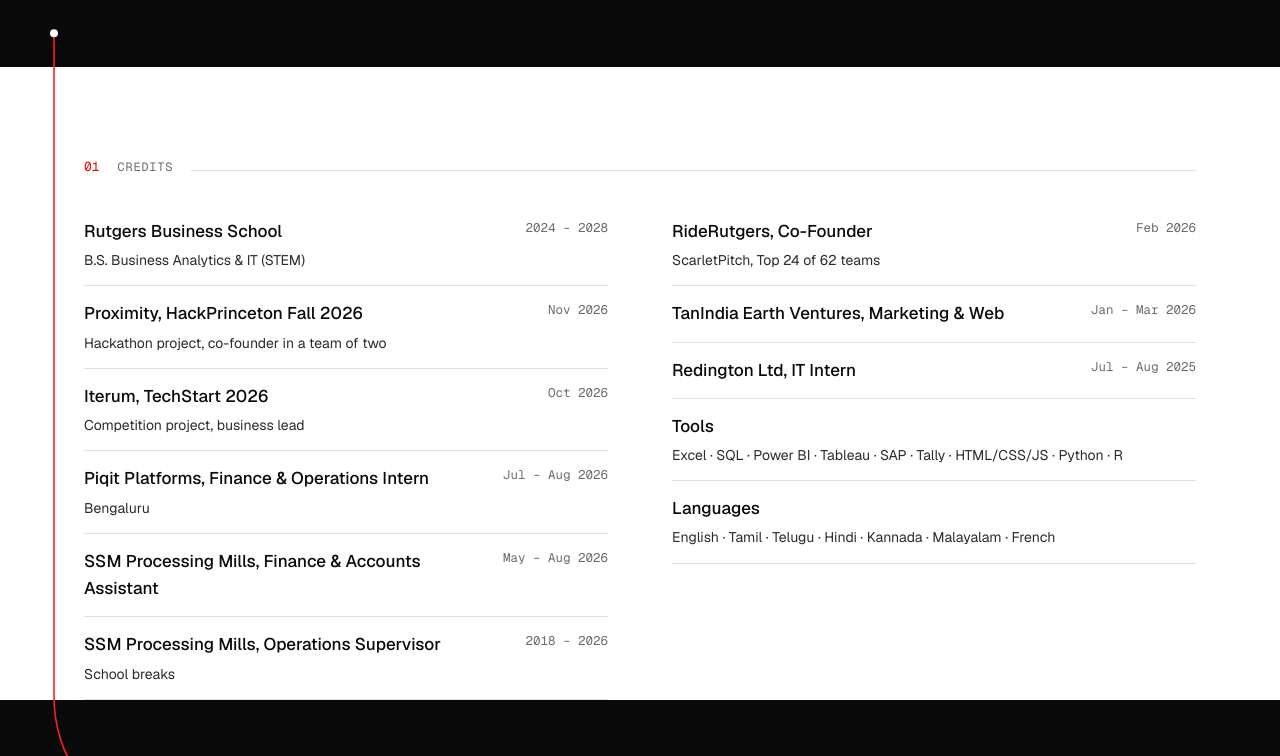
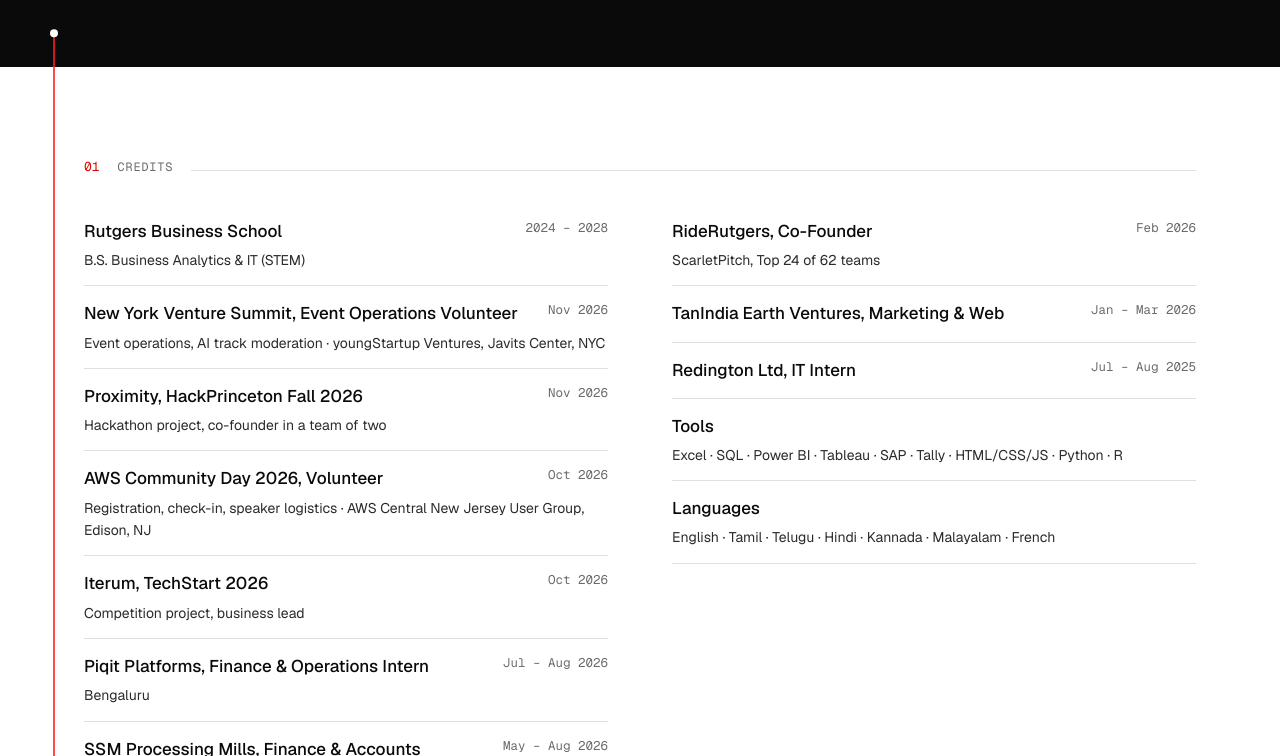
Before and after one commit to SushantElango/SushantElango.github.io, a plain HTML site: page credits.html in a window 1280 px wide. Shown: the part 346-1102 px from the top of the page. Drawn offline with nearby package versions, Linux system fonts and the light colour scheme.

Commit message:
Resume: add two volunteer entries (NY Venture Summit, AWS Community Day)
Co-Authored-By: Claude Opus 5.5 <noreply@anthropic.com>

```diff
--- a/credits.html
+++ b/credits.html
@@ -57,7 +57,9 @@
     <div class="credits reveal">
       <div>
         <div class="credit"><b>Rutgers Business School</b><span>2024 – 2028</span><small>B.S. Business Analytics &amp; IT (STEM)</small></div>
+        <div class="credit"><b>New York Venture Summit, Event Operations Volunteer</b><span>Nov 2026</span><small>Event operations, AI track moderation · youngStartup Ventures, Javits Center, NYC</small></div>
         <div class="credit"><b>Proximity, HackPrinceton Fall 2026</b><span>Nov 2026</span><small>Hackathon project, co-founder in a team of two</small></div>
+        <div class="credit"><b>AWS Community Day 2026, Volunteer</b><span>Oct 2026</span><small>Registration, check-in, speaker logistics · AWS Central New Jersey User Group, Edison, NJ</small></div>
         <div class="credit"><b>Iterum, TechStart 2026</b><span>Oct 2026</span><small>Competition project, business lead</small></div>
         <div class="credit"><b>Piqit Platforms, Finance &amp; Operations Intern</b><span>Jul – Aug 2026</span><small>Bengaluru</small></div>
         <div class="credit"><b>SSM Processing Mills, Finance &amp; Accounts Assistant</b><span>May – Aug 2026</span></div>
```
